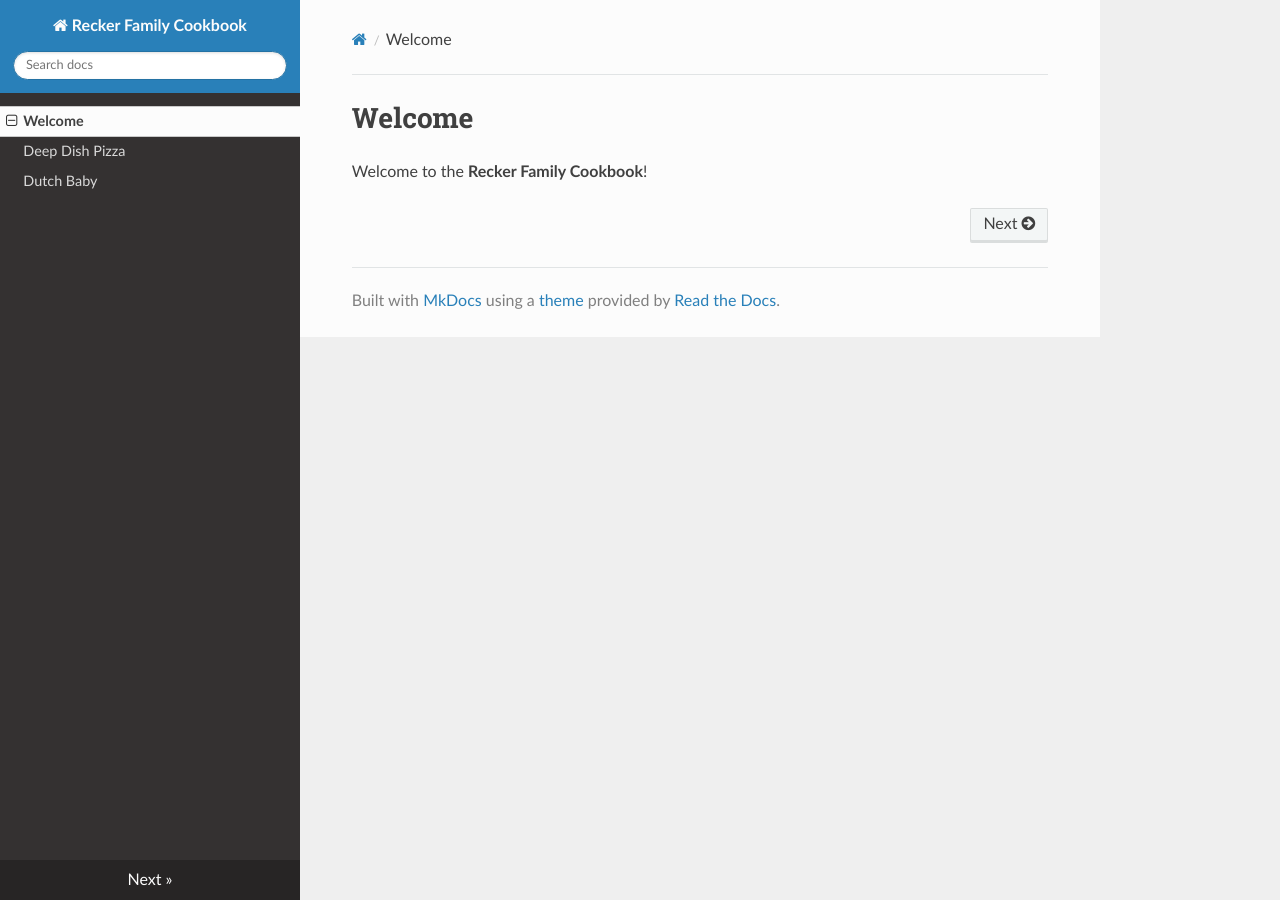
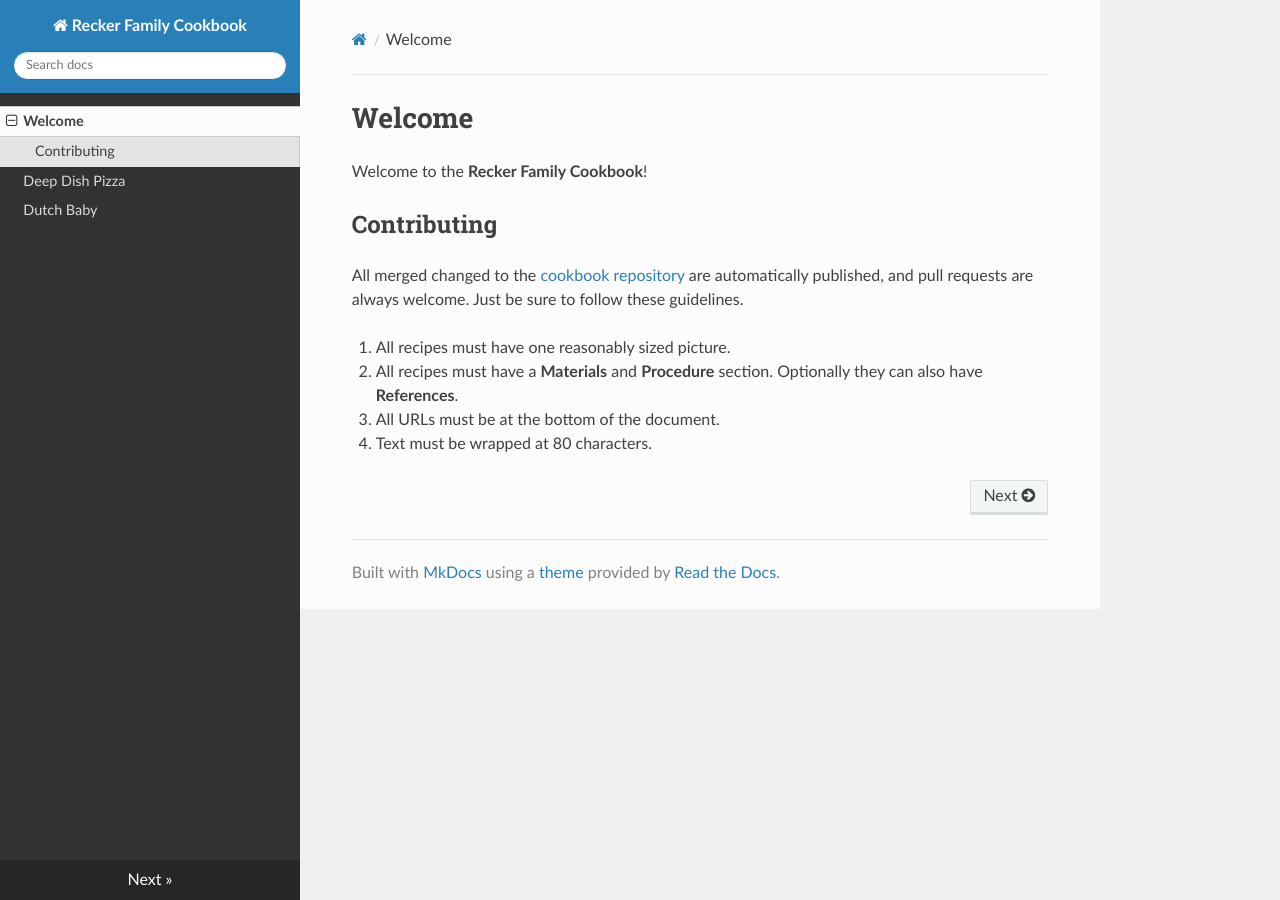
Before and after one commit to arecker/cookbook, an MkDocs documentation site: the page built from recipes/index.md, in a window 1280 px wide. Built offline with MkDocs 1.6.1, drawn with Linux system fonts in a browser that asks for light colours; nearby versions of some CDN libraries.

Commit message:
Hard link?

```diff
--- a/recipes/index.md
+++ b/recipes/index.md
@@ -1,3 +1,17 @@
 # Welcome
 
 Welcome to the **Recker Family Cookbook**!
+
+## Contributing
+
+All merged changed to the [cookbook repository] are automatically
+published, and pull requests are always welcome.  Just be sure to
+follow these guidelines.
+
+1. All recipes must have one reasonably sized picture.
+2. All recipes must have a **Materials** and **Procedure** section.
+   Optionally they can also have **References**.
+4. All URLs must be at the bottom of the document.
+5. Text must be wrapped at 80 characters.
+
+[cookbook repository]: https://github.com/arecker/cookbook
```
Also changed, not shown: README.md (+17 -1 lines).
